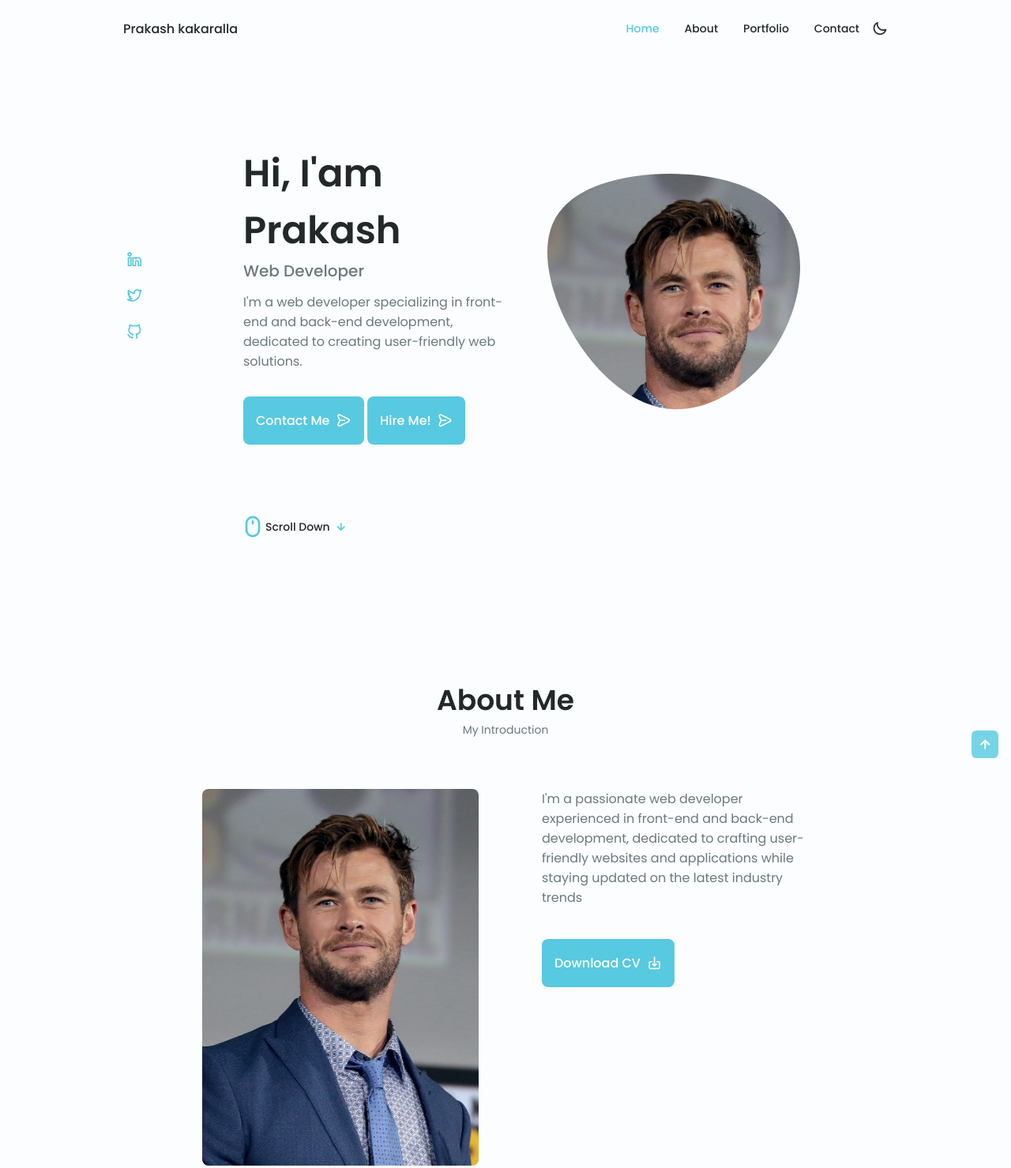
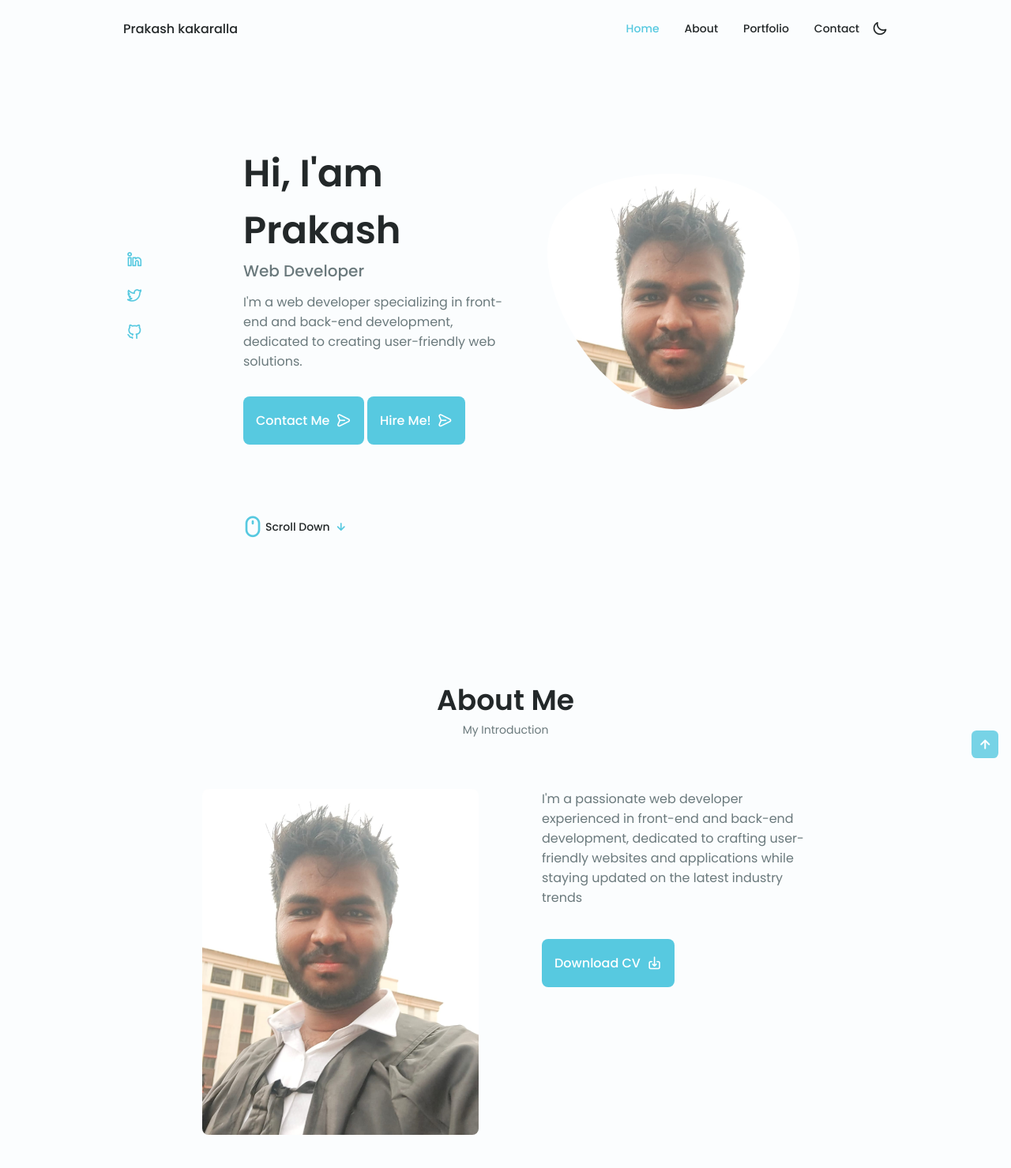
Before and after one commit to Prakashkakarlla/Prakashkakarlla, a plain HTML site: page index.html in a window 1280 px wide. Shown: the top 1479 px of the page at 79% size. Drawn offline with nearby package versions, Linux system fonts and the light colour scheme.

Commit message:
Update index.html

```diff
--- a/index.html
+++ b/index.html
@@ -88,7 +88,7 @@
                                     165.547 130.807 187.559 100.226 186.353C69.6454 185.297 41.0228 161.023 21.7403
                                     129.362C2.45775 97.8511 -7.48481 59.1033 6.67581 34.5279C20.9871 10.1032 59.7028
                                     -0.149132 97.9666 0.00163737C136.23 0.303176 174.193 10.857 190.312 36.4879Z"/>
-                                    <image class="home__blob-img" x=""  alt=" Prakash "xlink:href="packages/images/pras-2.jpg"/>
+                                    <image class="home__blob-img" x=""  alt=" Prakash "xlink:href="packages/images/Prakash_grad_2024.jpg"/>
                                 </g>
                             </svg>
                         </div>
@@ -123,7 +123,7 @@
                 <span class="section__subtitle">My Introduction</span>
 
                 <div class="about__container container grid">
-                    <img src="packages/images/pras-2.jpg" alt="" class="about__img">
+                    <img src="packages/images/Prakash_grad_2024.jpg" alt="" class="about__img">
                     <div class="about__data">
                         <p class="about__description">
                             I'm a passionate web developer experienced in front-end and back-end development, dedicated to crafting user-friendly websites and applications while staying updated on the latest industry trends
```
